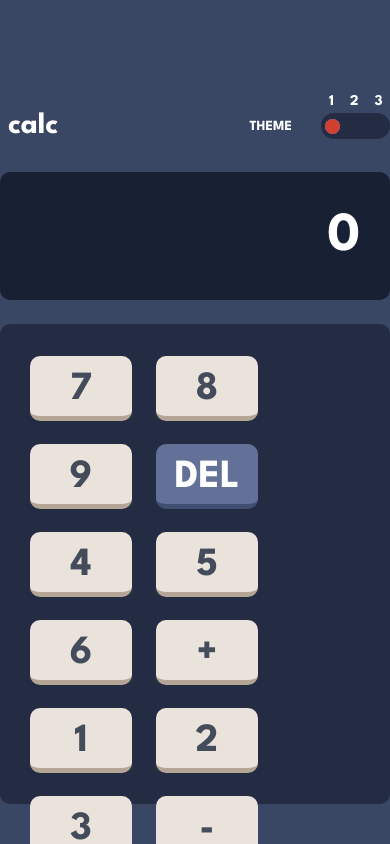
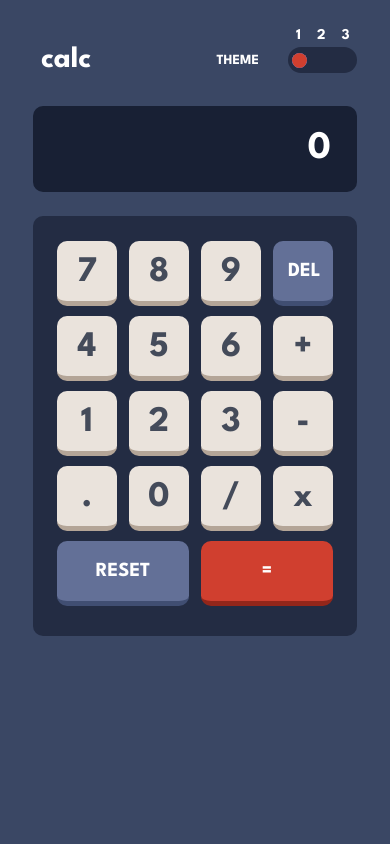
Before and after one commit to Arcanvs/fm-calculatorApp, a React (Vite) app: page / in a window 390 px wide. Shown: the top 844 px of the page. Built offline with nearby package versions, Linux system fonts and the light colour scheme.

Commit message:
responsive calculator app

```diff
--- a/src/components/atoms/ButtonCalc.jsx
+++ b/src/components/atoms/ButtonCalc.jsx
@@ -7,7 +7,7 @@ const ButtonCalc = ({objBtn, clickAction}) => {
 
     return (
         <button className={['button__calc',delClass, eqClass].join(' ')} onClick={() => handleClickAction(objBtn)}>
-            {objBtn.text}
+            <div>{objBtn.text}</div>
         </button>
     )
 }
--- a/src/components/atoms/InputCalc.jsx
+++ /dev/null
@@ -1,7 +0,0 @@
-const InputCalc = () => {
-  return (
-    <div>InputCalc</div>
-  )
-}
-
-export default InputCalc
--- a/src/components/atoms/index.js
+++ b/src/components/atoms/index.js
@@ -1,3 +1,2 @@
 export { default as ButtonCalc } from './ButtonCalc';
-export { default as InputCalc } from './InputCalc';
 export { default as SwitchCalc } from './SwitchCalc';
--- a/src/components/molecules/DisplayCalc.jsx
+++ b/src/components/molecules/DisplayCalc.jsx
@@ -1,5 +1,4 @@
 import { useState, useEffect } from "react";
-import { InputCalc } from "../atoms"
 
 const DisplayCalc = ({dataDisplay}) => {
   const [displayNum, setDisplayNum] = useState('0');
@@ -11,7 +10,7 @@ const DisplayCalc = ({dataDisplay}) => {
   return (
     <div className="calculator__display">
       <div className="display">
-        {displayNum}
+        <div>{parseFloat(displayNum).toLocaleString()}</div>
       </div>
     </div>
   )
--- a/src/styles/_calculator.scss
+++ b/src/styles/_calculator.scss
@@ -7,10 +7,10 @@
 
     .calculator__body{
         max-width: 540px;
-        width: 100%;;
+        width: 100%;
+        padding: 0 24px;
     }
     .calculator__switch{
-        /* height: 70px; */
         margin-top: 112px;
         justify-content: space-between;
         display: flex;
@@ -32,6 +32,13 @@
             width: 100%;
             text-align: end;
             font-size: 55px;
+            overflow: hidden;
+            white-space: nowrap;
+            div{
+                overflow: overlay;
+                overflow-x: auto;
+                white-space: nowrap;
+            }
         }
     }
     .calculator__buttons{
@@ -40,6 +47,8 @@
         border-radius: 10px;
         .buttons__container{
             padding: 32px 18px;
+            display: flex;
+            flex-flow: wrap;
             .button__calc{
                 height: 65px;
                 width: 102px;
@@ -55,14 +64,16 @@
                     background-color: $DesaturatedDarkBlueKeyBackground;
                     border-bottom: 5px solid $DesaturatedDarkBlueKkeyShadow;
                     color: white;
+                    font-size: 27px;
                 }
                 &.equal{
                     background-color: $RedKeyBackgroundToggle;
                     border-bottom: 5px solid $DarkRedKeyShadow;
                     color: white;
+                    font-size: 27px;
                 }
                 &:nth-last-child(-n+2){
-                    width: 228px !important;
+                    width: 228px;
                 }
             }
         }
@@ -228,3 +239,41 @@
         }
     }
   }
+
+@media (max-width: 580px){
+    .calculator__app{
+        .calculator__body{
+            max-width: 324px
+        }
+        .calculator__switch{
+            margin-top: 46px !important;
+        }
+        .calculator__display{
+            height: 86px !important;
+            .display{
+                font-size: 39px !important;
+                padding: 0 26px !important;
+            }
+        }
+        .calculator__buttons{
+            height: 420px;
+            .buttons__container{
+                padding: 25px 18px !important;
+                .button__calc{
+                    width: 60px !important;
+                    margin: 0 6px 10px 6px !important;
+                    font-size: 36px !important;
+                    &.delete{
+                        font-size: 20px !important;
+                    }
+                    &.equal{
+                        font-size: 20px !important;
+                    }
+                    &:nth-last-child(-n+2){
+                        width: 132px !important;
+                    }
+                }
+            }
+        }
+    }
+}
```
